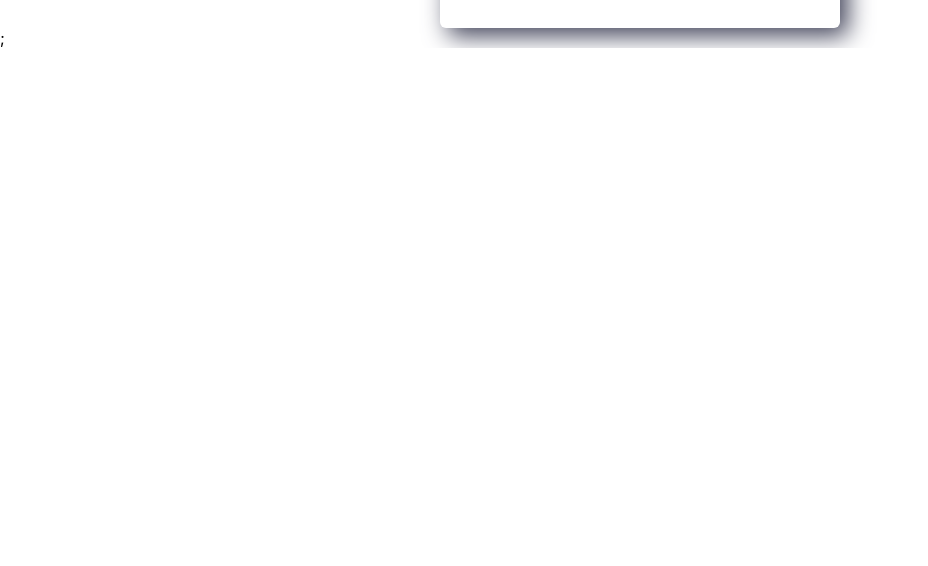
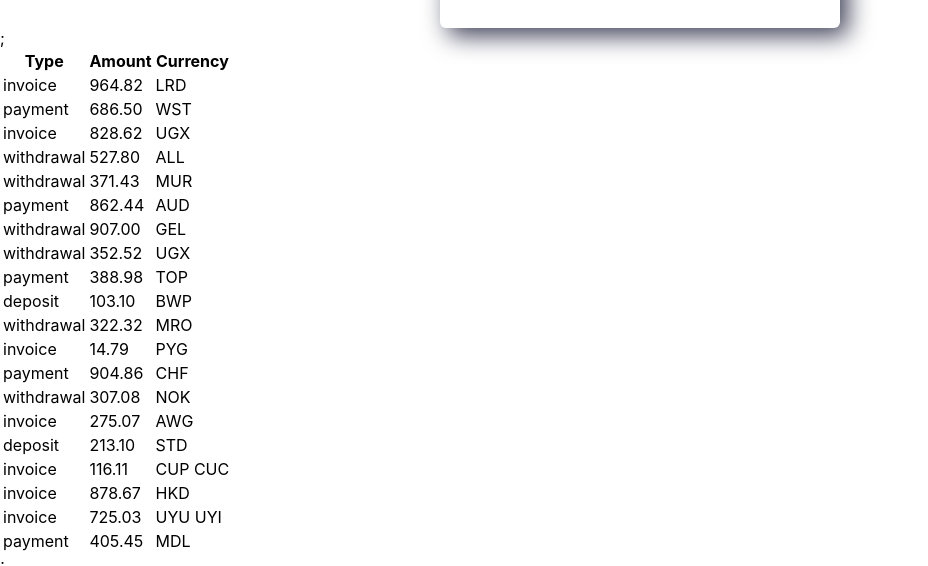
Before and after one commit to weroszymaniak/goit-react-hw-01-components, a React (Create React App) app: page / in a window 1280 px wide. Shown: the part 1921-2487 px from the top of the page, without its empty margins (0-928 px from the left). Before the commit the page ends 1969 px from the top, so only its background shows below. Built offline with nearby package versions, Linux system fonts and the light colour scheme; grey boxes are pictures that could not be loaded.

Commit message:
changes in task 4

```diff
--- a/src/components/App.jsx
+++ b/src/components/App.jsx
@@ -6,6 +6,9 @@
 
 import friends from './FriendList/friends.json';
 import FriendList from './FriendList/FriendList';
+
+import transactions from './TransactionHistory/transactions.json';
+import TransactionHistory from './TransactionHistory/TransactionHistory';
 
 export const App = () => {
   return (
@@ -19,6 +22,7 @@
       />
       <Statistics title="Upload stats" stats={data} />
       <FriendList friends={friends} />;
+      <TransactionHistory items={transactions} />;
     </div>
   );
 };
--- /dev/null
+++ b/src/components/TransactionHistory/TransactionHistory.jsx
@@ -0,0 +1,39 @@
+import PropTypes from 'prop-types';
+import './TransactionHistory.css';
+
+function TransactionHistory({ items }) {
+  return (
+    <table className="transactions-history">
+      <thead>
+        <tr>
+          <th>Type</th>
+          <th>Amount</th>
+          <th>Currency</th>
+        </tr>
+      </thead>
+
+      <tbody>
+        {items.map(({ id, type, amount, currency }) => (
+          <tr key={id}>
+            <td>{type}</td>
+            <td>{amount}</td>
+            <td>{currency}</td>
+          </tr>
+        ))}
+      </tbody>
+    </table>
+  );
+}
+
+TransactionHistory.propTypes = {
+  items: PropTypes.arrayOf(
+    PropTypes.exact({
+      id: PropTypes.string.isRequired,
+      type: PropTypes.string.isRequired,
+      amount: PropTypes.string.isRequired,
+      currency: PropTypes.string.isRequired,
+    })
+  ).isRequired,
+};
+
+export default TransactionHistory;
--- /dev/null
+++ b/src/components/TransactionHistory/transactions.json
@@ -0,0 +1,122 @@
+[
+  {
+    "id": "1e0700a2-5183-4291-85cc-2065a036a683",
+    "type": "invoice",
+    "amount": "964.82",
+    "currency": "LRD"
+  },
+  {
+    "id": "a30f821b-4d25-4ff0-abdd-e340b3f0dd2b",
+    "type": "payment",
+    "amount": "686.50",
+    "currency": "WST"
+  },
+  {
+    "id": "44dca67a-8e5a-4798-bf8e-b15efd4e1abd",
+    "type": "invoice",
+    "amount": "828.62",
+    "currency": "UGX"
+  },
+  {
+    "id": "ea8ed3dc-2b68-4a53-905a-53ecb0adef33",
+    "type": "withdrawal",
+    "amount": "527.80",
+    "currency": "ALL"
+  },
+  {
+    "id": "ea76146a-0b00-4b80-bc02-a8c822176712",
+    "type": "withdrawal",
+    "amount": "371.43",
+    "currency": "MUR"
+  },
+  {
+    "id": "63ca02f9-d637-46b5-9237-f3b24425e029",
+    "type": "payment",
+    "amount": "862.44",
+    "currency": "AUD"
+  },
+  {
+    "id": "ed0263e8-59a5-4bf1-87e0-2bb88e53dc34",
+    "type": "withdrawal",
+    "amount": "907.00",
+    "currency": "GEL"
+  },
+  {
+    "id": "6013bad0-750c-4691-8bc2-d8f2b43969c4",
+    "type": "withdrawal",
+    "amount": "352.52",
+    "currency": "UGX"
+  },
+  {
+    "id": "252c7be4-8b06-4fa7-8d42-61fb835b70d5",
+    "type": "payment",
+    "amount": "388.98",
+    "currency": "TOP"
+  },
+  {
+    "id": "4eaab41b-b967-40ac-82ed-85fc66f646f1",
+    "type": "deposit",
+    "amount": "103.10",
+    "currency": "BWP"
+  },
+  {
+    "id": "9648a350-8469-42d5-8bf3-18090de5fe67",
+    "type": "withdrawal",
+    "amount": "322.32",
+    "currency": "MRO"
+  },
+  {
+    "id": "9c5c25fb-1a95-4b2f-8d1f-4c4426d677cc",
+    "type": "invoice",
+    "amount": "14.79",
+    "currency": "PYG"
+  },
+  {
+    "id": "43ef232c-80e9-4d6f-b48a-b22405620de3",
+    "type": "payment",
+    "amount": "904.86",
+    "currency": "CHF"
+  },
+  {
+    "id": "5161682e-e620-4019-ab0a-24ceb10fbd20",
+    "type": "withdrawal",
+    "amount": "307.08",
+    "currency": "NOK"
+  },
+  {
+    "id": "7b119d71-42e6-4c42-a141-6818b07bb9ff",
+    "type": "invoice",
+    "amount": "275.07",
+    "currency": "AWG"
+  },
+  {
+    "id": "a4f65722-65c4-4c28-b1f4-b8ed988bb205",
+    "type": "deposit",
+    "amount": "213.10",
+    "currency": "STD"
+  },
+  {
+    "id": "c6e5784b-0ca3-48d6-86e5-b5128af5a523",
+    "type": "invoice",
+    "amount": "116.11",
+    "currency": "CUP CUC"
+  },
+  {
+    "id": "c9ebed6a-3a02-4b49-ac0d-0534b51f2bfd",
+    "type": "invoice",
+    "amount": "878.67",
+    "currency": "HKD"
+  },
+  {
+    "id": "a4a98b0e-b22c-438b-9f83-de2df52110c8",
+    "type": "invoice",
+    "amount": "725.03",
+    "currency": "UYU UYI"
+  },
+  {
+    "id": "b39bfa7a-0166-4c47-94d6-87d20590f746",
+    "type": "payment",
+    "amount": "405.45",
+    "currency": "MDL"
+  }
+]
```
Also changed, not shown: src/components/TransactionHistory/TransactionHistory.css (added).
